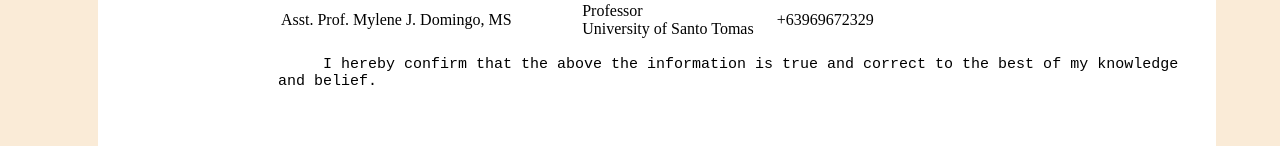
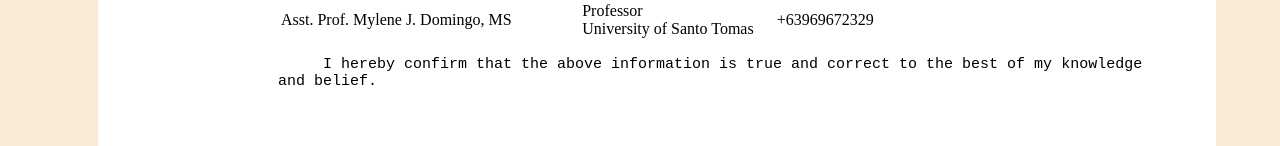
Before and after one commit to JamesRamasta/MyResume, a React (Create React App) app: page / in a window 1280 px wide. Shown: the part 1703-1849 px from the top of the page. Built offline with nearby package versions, Linux system fonts and the light colour scheme; a web font is replaced by a local one.

Commit message:
change text in disclaimer

```diff
--- a/src/components/Character_ref.js
+++ b/src/components/Character_ref.js
@@ -30,7 +30,7 @@ class Character_ref extends React.Component{
 
                     <pre style={{
                         fontSize: "15px",
-                    }}>     I hereby confirm that the above the information is true and correct to the best of my knowledge<br></br>
+                    }}>     I hereby confirm that the above information is true and correct to the best of my knowledge<br></br>
                      and belief.</pre>
 
 
```
Also changed, not shown: package.json (+7 -1 lines), 1 other file (tests, documents, lock files or other folders).
